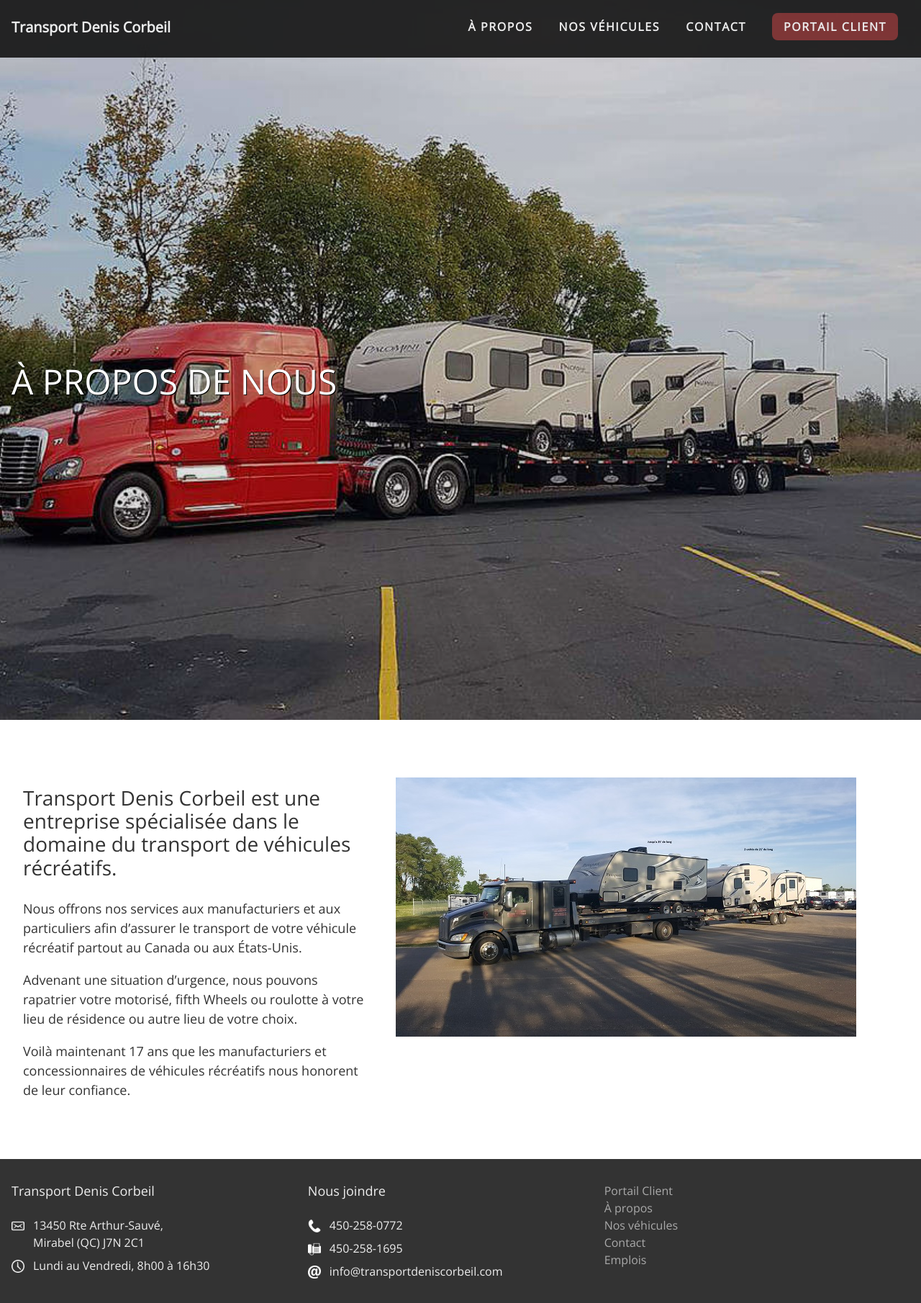
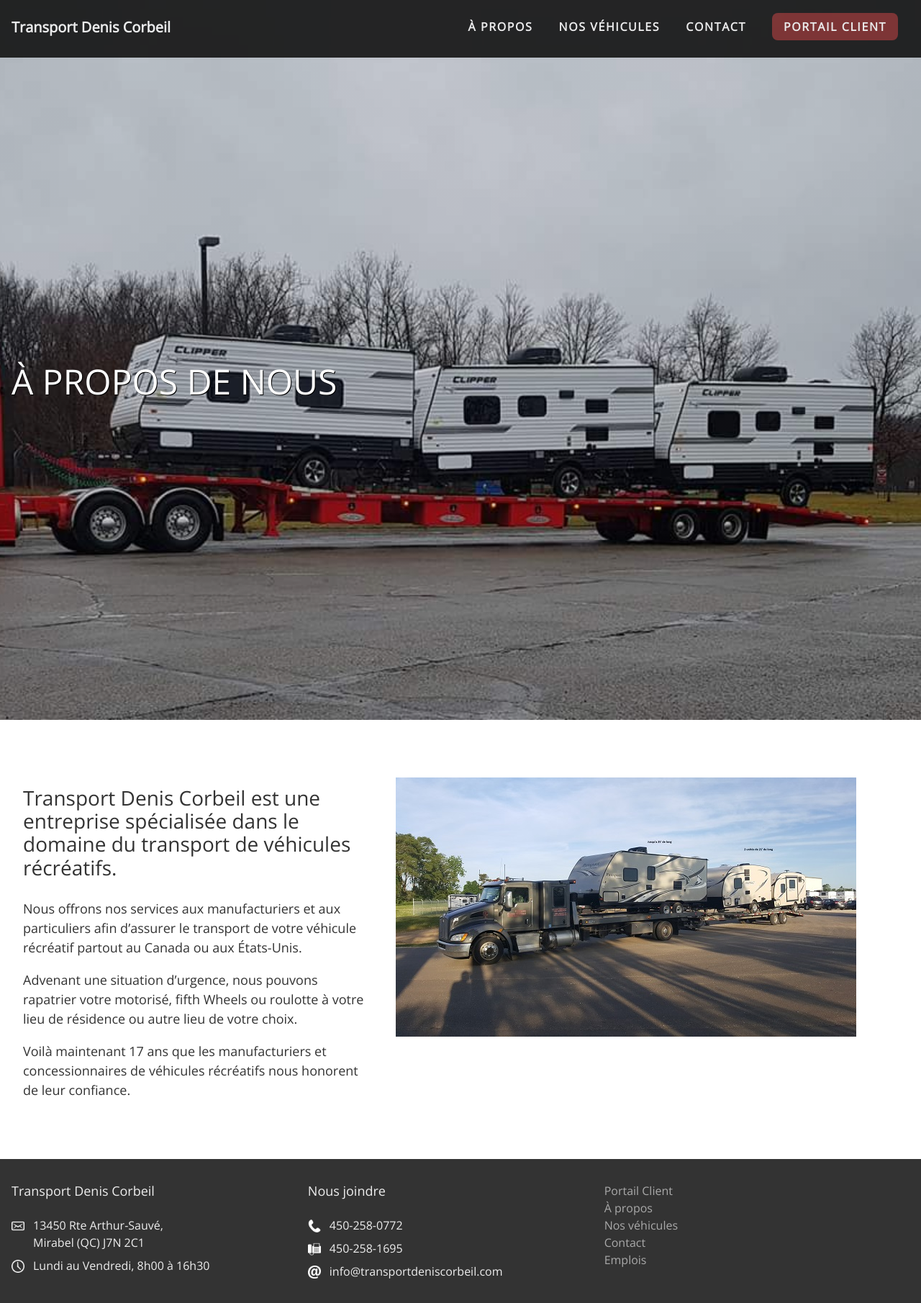
Before and after one commit to ouarez/tdc-jekyll, a Jekyll site: the page built from a-propos.md, in a window 1280 px wide. Shown: the whole page at 72% size. Built offline with Jekyll 4.4.1, drawn with Linux system fonts in a browser that asks for light colours; nearby versions of some CDN libraries; a script that is not in the unit is left out.

Commit message:
Update Éditer le contenu des pages “a-propos”

```diff
--- a/a-propos.md
+++ b/a-propos.md
@@ -5,7 +5,7 @@
 description: >-
   Transport Denis Corbeil est une entreprise spécialisée dans le domaine du
   transport de véhicules récréatifs.
-cover_image: /img/77-palomini.jpg
+cover_image: /img/clipper-66.jpg
 image1: /img/33-passport-239ml-sonic.jpg
 ---
 ### Transport Denis Corbeil est une entreprise spécialisée dans le domaine du transport de véhicules récréatifs.
```
